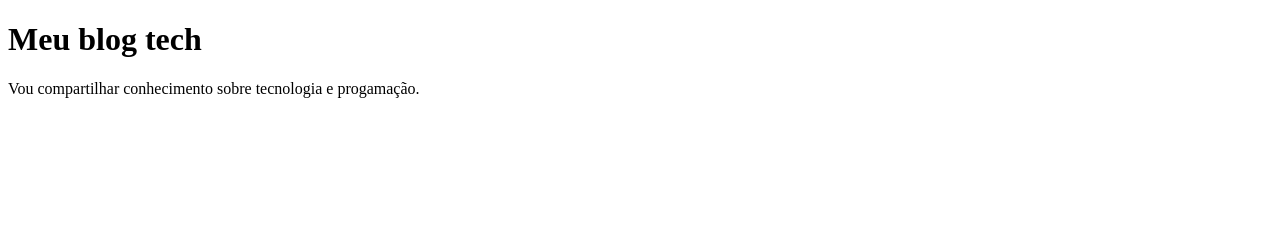
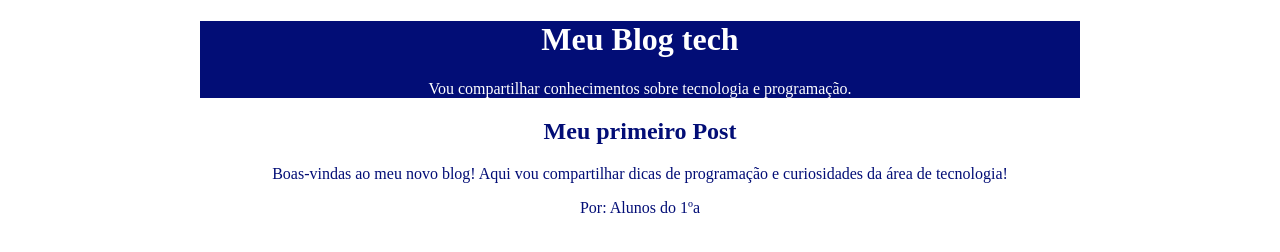
Before and after one commit to miguelgreghi-prog/pagina-web, a plain HTML site: page index.html in a window 1280 px wide. Drawn offline with Linux system fonts and the light colour scheme.

Commit message:
Add files via upload

```diff
--- a/index.html
+++ b/index.html
@@ -1,15 +1,39 @@
-
 <!DOCTYPE html>
 <html lang="pt-br">
     <head>
         <meta charset="UTF-8">
         <meta name="viewport" content="width=device-width, initial-scale=1.0">
-        <title>Document</title>
+        <title>Blog</title>
+        <style>
+            header{
+                background-color: #020D76;
+                color: #FFFFFF;
+                text-align: center;
+                max-width: 880px;
+                margin: 0 auto;
+            }
+        main{
+            background-color: #FFFFFF;
+            color: #020D76;
+            text-align: center;
+            max-width: 880px;
+            margin: 0 auto;
+        }
+
+        </style>
     </head>
     <body>
-        <h1>Meu blog tech</h1>
+        <header>
+            <h1>Meu Blog tech</h1>
+            <p>Vou compartilhar conhecimentos sobre tecnologia e programação.</p>
+        </header>
+        <main>
 
-        Vou compartilhar conhecimento sobre tecnologia e progamação.</p>
+            <h2>Meu primeiro Post</h2>
+                <p>Boas-vindas ao meu novo blog!
+                Aqui vou compartilhar dicas de programação e curiosidades da área de tecnologia!</p>
 
+                <p>Por: Alunos do 1ºa</p>
+        </main>
 </body>
 </html>
```
